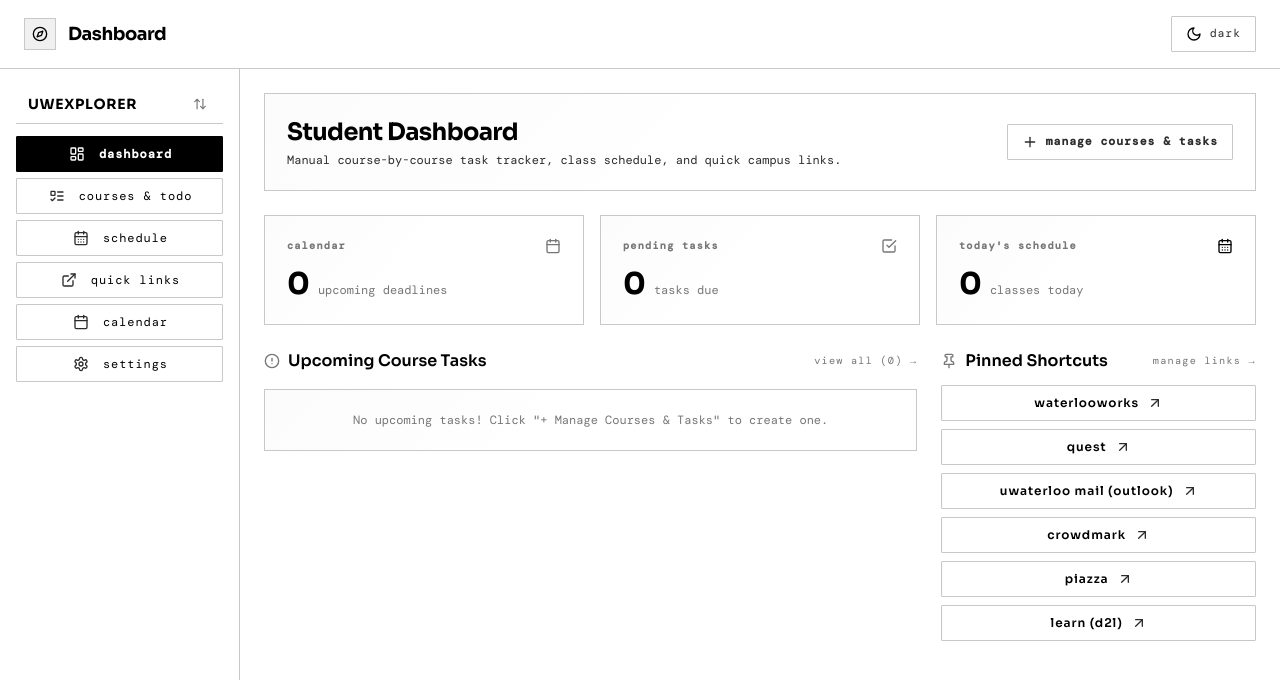
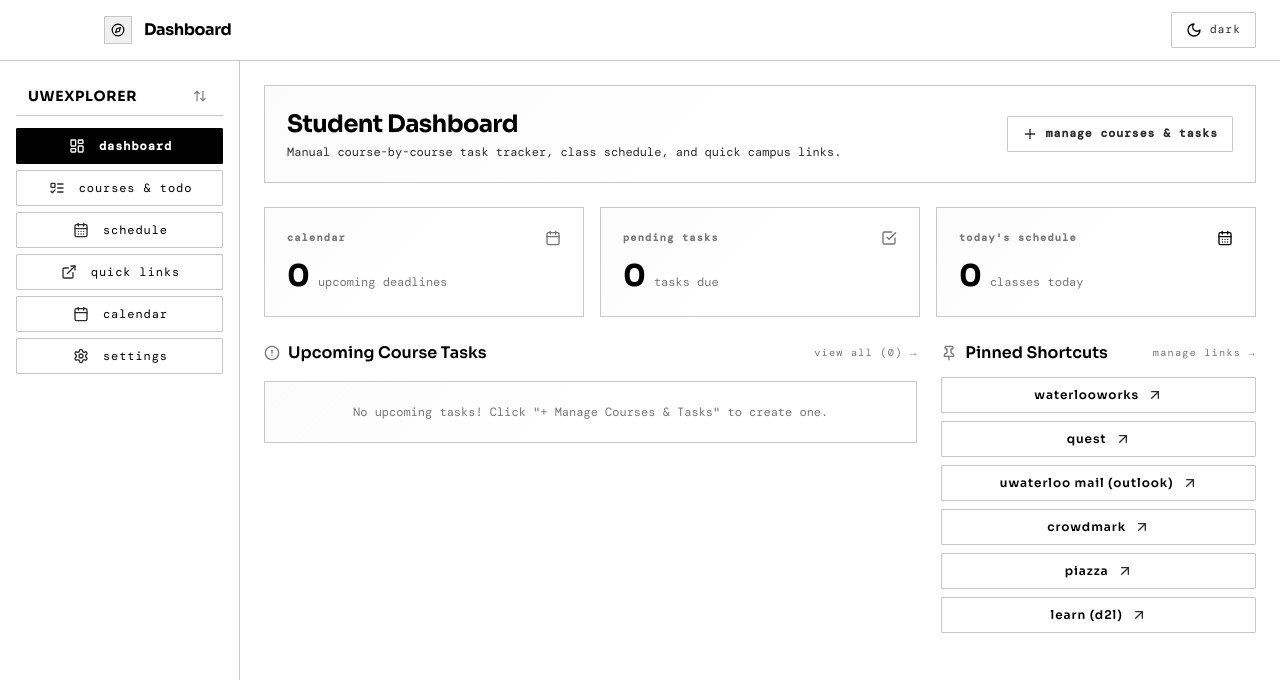
Before and after one commit to LaxExe/UWExplorer, a React (Vite) app: page / in a window 1280 px wide. Shown: the top 680 px of the page. Built offline with nearby package versions, Linux system fonts and the light colour scheme; no server answers; a web font is replaced by a local one.

Commit message:
Add custom white explorer compass icon logo for macOS app build

```diff
--- a/electron/main.js
+++ b/electron/main.js
@@ -90,7 +90,7 @@ async function createWindow() {
     minWidth: 1000,
     minHeight: 650,
     titleBarStyle: 'hiddenInset',
-    trafficLightPosition: { x: 16, y: 16 },
+    trafficLightPosition: { x: 18, y: 18 },
     webPreferences: {
       nodeIntegration: false,
       contextIsolation: true,
--- a/package.json
+++ b/package.json
@@ -17,6 +17,7 @@
     "productName": "UWexplorer",
     "mac": {
       "category": "public.app-category.education",
+      "icon": "public/icon.png",
       "target": ["dmg", "zip"]
     },
     "files": [
--- a/src/components/Header.tsx
+++ b/src/components/Header.tsx
@@ -26,18 +26,19 @@ export const Header: React.FC<HeaderProps> = ({
   };
 
   return (
-    <header className="w-full border-b border-[var(--border)] bg-[var(--bg)] transition-colors">
-      <div className="max-w-[1300px] mx-auto px-6 py-4 flex items-center justify-between">
-        <div className="flex items-center gap-3">
-          <div className="w-8 h-8 border border-[var(--border)] flex items-center justify-center bg-[var(--c1)]">
-            <Compass className="w-4 h-4 text-[var(--c5)]" />
+    <header className="w-full border-b border-[var(--border)] bg-[var(--bg)] transition-colors select-none [app-region:drag]">
+      <div className="max-w-[1300px] mx-auto px-6 py-3 flex items-center justify-between min-h-[52px]">
+        {/* Left spacing for macOS traffic light buttons (close/min/maximize) */}
+        <div className="flex items-center gap-3 pl-16 md:pl-20 [app-region:no-drag]">
+          <div className="w-7 h-7 border border-[var(--border)] flex items-center justify-center bg-[var(--c1)]">
+            <Compass className="w-3.5 h-3.5 text-[var(--c5)]" />
           </div>
-          <h1 className="text-lg font-bold font-sans text-[var(--c5)] tracking-tight">
+          <h1 className="text-base font-bold font-sans text-[var(--c5)] tracking-tight">
             {getTitle()}
           </h1>
         </div>
 
-        <div className="flex items-center gap-3">
+        <div className="flex items-center gap-3 [app-region:no-drag]">
           <button
             onClick={onToggleTheme}
             className="uw-button"
```
Also changed, not shown: data/uwexplorer_db.json (+20 -10 lines), public/icon.png (added).
